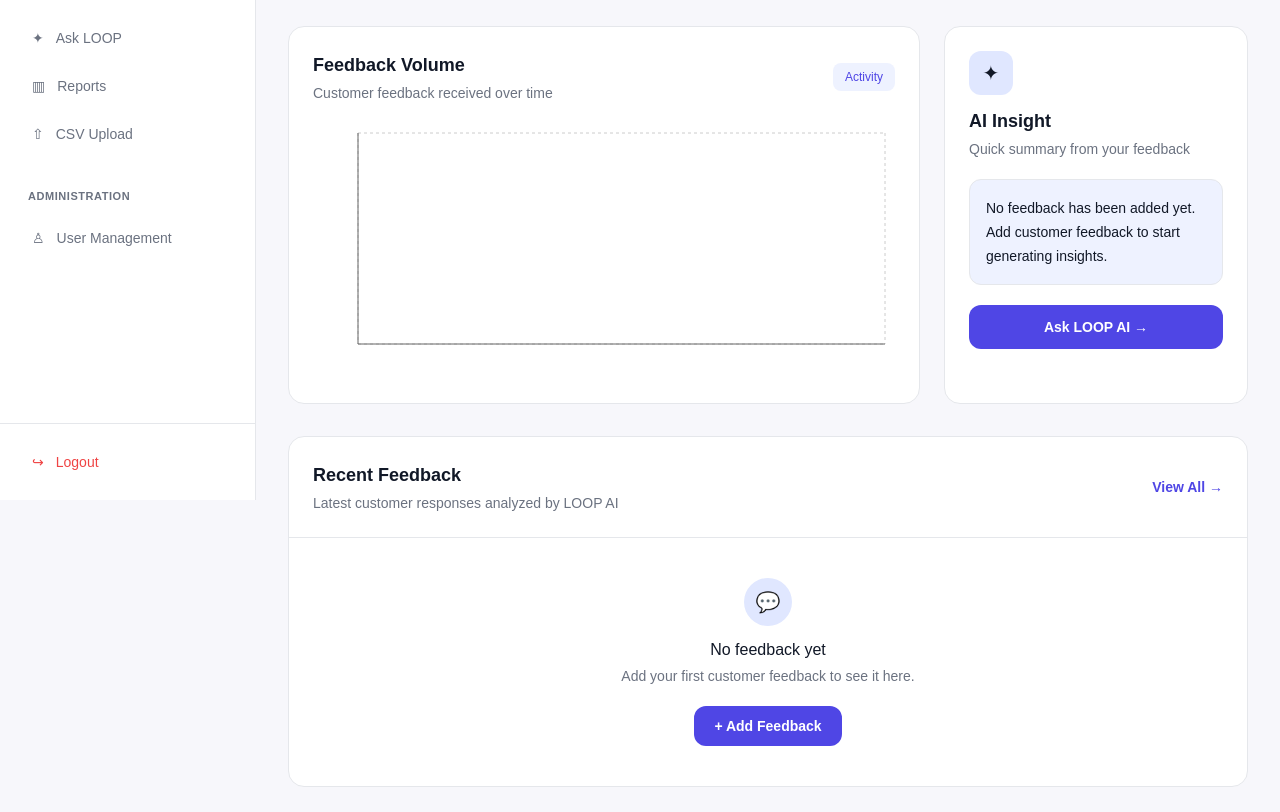
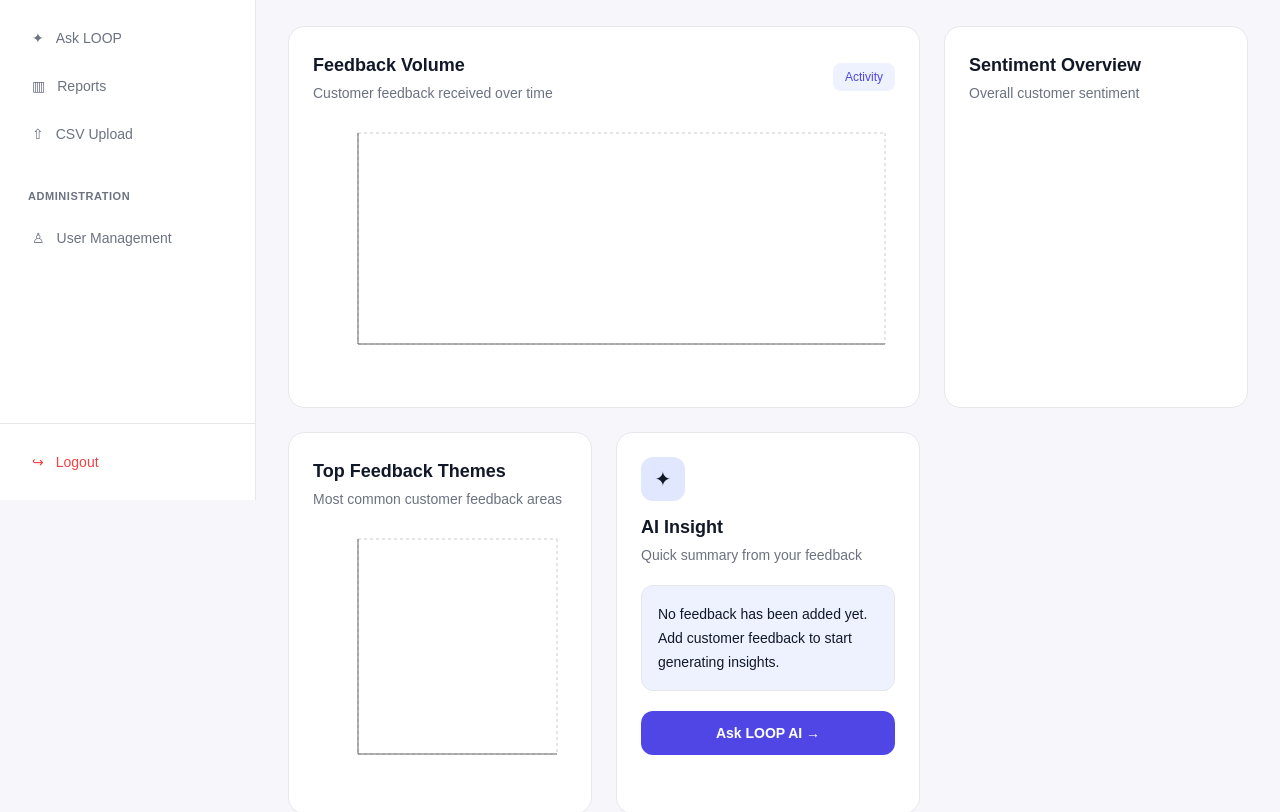
Before and after one commit to pushpab006/loop-feedback-intelligence-, a Next.js app in the folder loop-fronted/: page /dashboard in a window 1280 px wide. Shown: the part 300-1112 px from the top of the page. Built offline with nearby package versions, Linux system fonts and the light colour scheme.

Commit message:
Add dashboard charts

```diff
--- a/loop-fronted/app/add-feedback/page.tsx
+++ b/loop-fronted/app/add-feedback/page.tsx
@@ -358,7 +358,7 @@ export default function AddFeedback() {
                 <p
                   className={`mt-1 text-sm ${colors.muted}`}
                 >
-                  Enter the customer's feedback below.
+                  Enter the customer&apos;s feedback below.
                 </p>
               </div>
 
--- a/loop-fronted/app/dashboard/page.tsx
+++ b/loop-fronted/app/dashboard/page.tsx
@@ -824,6 +824,127 @@ export default function Dashboard() {
 
             </div>
 
+            {/* SENTIMENT CHART */}
+
+<div
+  className={`rounded-2xl border p-6 ${colors.card} ${colors.border}`}
+>
+  <div className="mb-5">
+    <h3
+      className={`text-lg font-semibold ${colors.text}`}
+    >
+      Sentiment Overview
+    </h3>
+
+    <p
+      className={`mt-1 text-sm ${colors.muted}`}
+    >
+      Overall customer sentiment
+    </p>
+  </div>
+
+  <div className="h-[260px]">
+    <ResponsiveContainer
+      width="100%"
+      height="100%"
+    >
+      <PieChart>
+
+        <Pie
+          data={sentimentData}
+          cx="50%"
+          cy="50%"
+          innerRadius={60}
+          outerRadius={90}
+          paddingAngle={4}
+          dataKey="value"
+        >
+
+          {sentimentData.map((entry, index) => (
+            <Cell
+              key={`cell-${index}`}
+              fill={
+                index === 0
+                  ? "#22c55e"
+                  : index === 1
+                  ? "#ef4444"
+                  : "#94a3b8"
+              }
+            />
+          ))}
+
+        </Pie>
+
+        <Tooltip />
+
+      </PieChart>
+    </ResponsiveContainer>
+  </div>
+
+</div>
+
+{/* TOP FEEDBACK THEMES */}
+
+<div
+  className={`rounded-2xl border p-6 ${colors.card} ${colors.border}`}
+>
+  <div className="mb-5">
+    <h3
+      className={`text-lg font-semibold ${colors.text}`}
+    >
+      Top Feedback Themes
+    </h3>
+
+    <p
+      className={`mt-1 text-sm ${colors.muted}`}
+    >
+      Most common customer feedback areas
+    </p>
+  </div>
+
+  <div className="h-[260px]">
+    <ResponsiveContainer
+      width="100%"
+      height="100%"
+    >
+      <BarChart
+        data={topThemes}
+        margin={{
+          top: 10,
+          right: 10,
+          left: -15,
+          bottom: 5,
+        }}
+      >
+
+        <CartesianGrid
+          strokeDasharray="3 3"
+        />
+
+        <XAxis
+          dataKey="name"
+          tick={{ fontSize: 11 }}
+        />
+
+        <YAxis
+          allowDecimals={false}
+          tick={{ fontSize: 11 }}
+        />
+
+        <Tooltip />
+
+        <Bar
+          dataKey="value"
+          fill="#6366f1"
+          radius={[6, 6, 0, 0]}
+        />
+
+      </BarChart>
+    </ResponsiveContainer>
+  </div>
+
+</div>
+
             {/* ================================================= */}
             {/* QUICK INSIGHT */}
             {/* ================================================= */}
```
